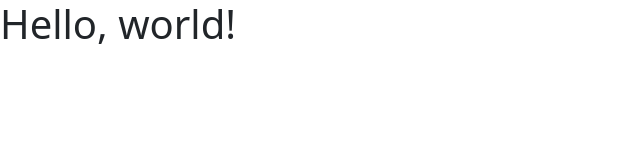
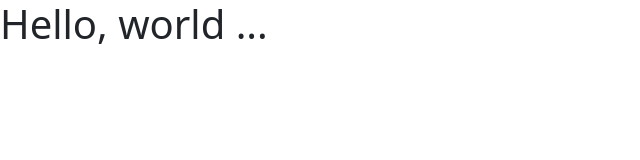
Before and after one commit to fzamiche/portfolio, a plain HTML site: page index.html in a window 1280 px wide. Shown: the full height of the page, 0-640 px from the left. Drawn offline with nearby package versions, Linux system fonts and the light colour scheme.

Commit message:
modification

```diff
--- a/index.html
+++ b/index.html
@@ -1,5 +1,6 @@
 <!doctype html>
 <html lang="en">
+
 <head>
     <!-- Required meta tags -->
     <meta charset="utf-8">
@@ -10,18 +11,20 @@
 
     <title>Hello, world!</title>
 </head>
+
 <body>
-<h1>Hello, world!</h1>
+    <h1>Hello, world ...</h1>
 
-<!-- Optional JavaScript; choose one of the two! -->
+    <!-- Optional JavaScript; choose one of the two! -->
 
-<!-- Option 1: Bootstrap Bundle with Popper -->
-<script src="https://cdn.jsdelivr.net/npm/bootstrap@5.0.2/dist/js/bootstrap.bundle.min.js"></script>
+    <!-- Option 1: Bootstrap Bundle with Popper -->
+    <script src="https://cdn.jsdelivr.net/npm/bootstrap@5.0.2/dist/js/bootstrap.bundle.min.js"></script>
 
-<!-- Option 2: Separate Popper and Bootstrap JS -->
-<!--
+    <!-- Option 2: Separate Popper and Bootstrap JS -->
+    <!--
 <script src="https://cdn.jsdelivr.net/npm/@popperjs/core@2.9.2/dist/umd/popper.min.js" integrity="sha384-IQsoLXl5PILFhosVNubq5LC7Qb9DXgDA9i+tQ8Zj3iwWAwPtgFTxbJ8NT4GN1R8p" crossorigin="anonymous"></script>
 <script src="https://cdn.jsdelivr.net/npm/bootstrap@5.0.2/dist/js/bootstrap.min.js" integrity="sha384-cVKIPhGWiC2Al4u+LWgxfKTRIcfu0JTxR+EQDz/bgldoEyl4H0zUF0QKbrJ0EcQF" crossorigin="anonymous"></script>
 -->
 </body>
+
 </html>
```
